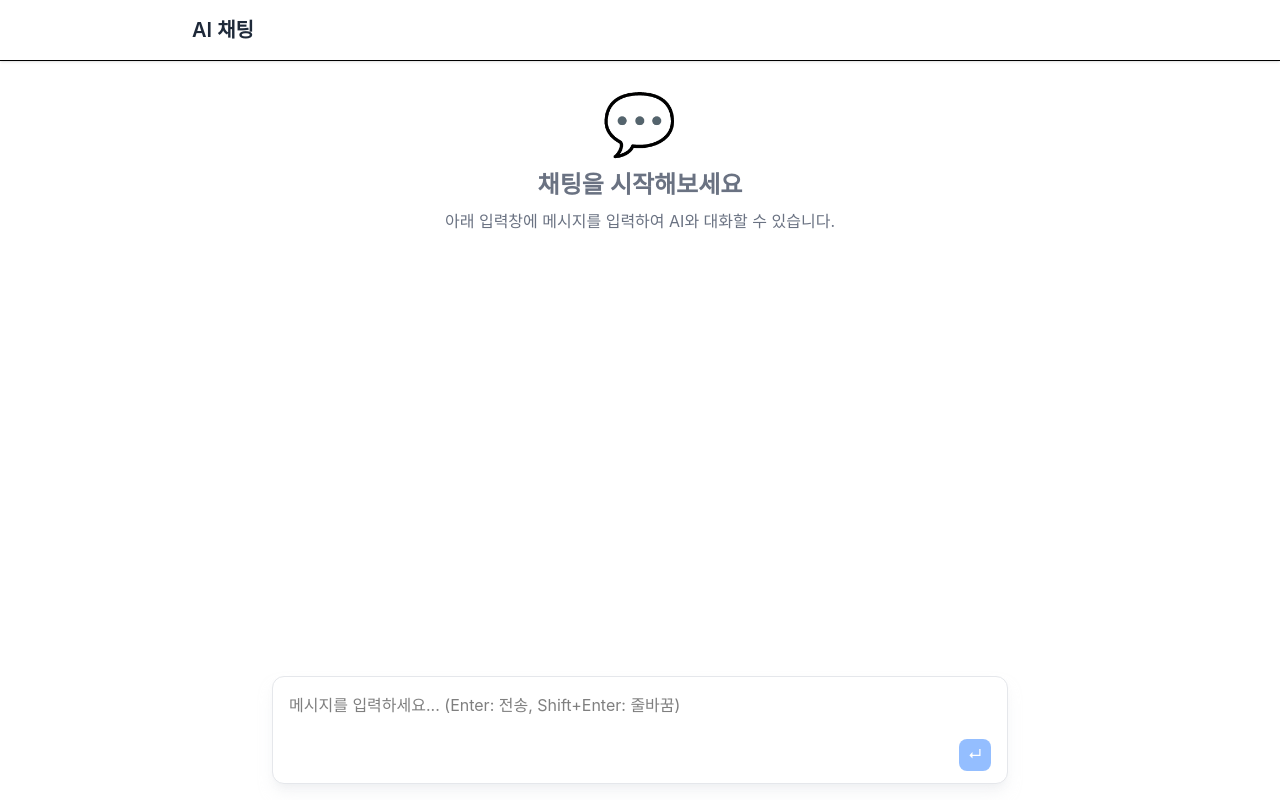
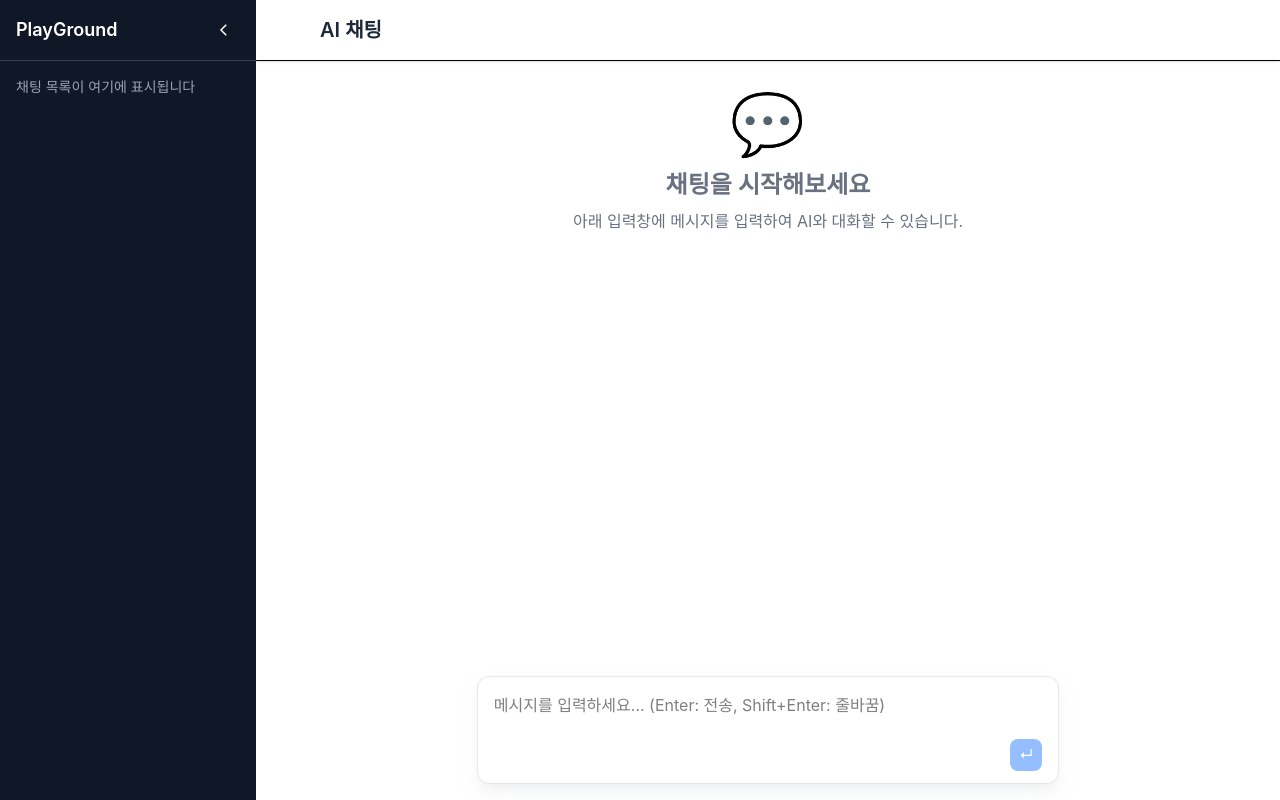
Before and after one commit to Jaeyoung9999/Semes_Playground_React, a React (Vite) app in the folder frontend/: page / in a window 1280 px wide. Built offline with nearby package versions, Linux system fonts and the light colour scheme.

Commit message:
[FEAT] 사이드바 헤더 컴포넌트화

```diff
--- /dev/null
+++ b/frontend/src/components/Header.tsx
@@ -0,0 +1,27 @@
+type HeaderProps = {
+  messagesCount: number;
+  onClearMessages: () => void;
+};
+
+export default function Header({
+  messagesCount,
+  onClearMessages,
+}: HeaderProps) {
+  return (
+    <header className="bg-white shadow-sm p-4 border-b sticky top-0 z-20">
+      <div className="max-w-4xl mx-auto flex items-center justify-between">
+        <h1 className="text-xl font-semibold text-gray-800">AI 채팅</h1>
+
+        {/* 채팅 초기화 버튼 */}
+        {messagesCount > 0 && (
+          <button
+            onClick={onClearMessages}
+            className="px-4 py-2 text-sm text-gray-600 hover:text-gray-800 hover:bg-gray-100 rounded-lg transition-colors"
+          >
+            채팅 초기화
+          </button>
+        )}
+      </div>
+    </header>
+  );
+}
--- /dev/null
+++ b/frontend/src/components/Sidebar.tsx
@@ -0,0 +1,68 @@
+type SidebarProps = {
+  isOpen: boolean;
+  onToggle: () => void;
+};
+
+export default function Sidebar({ isOpen, onToggle }: SidebarProps) {
+  return (
+    <div
+      className={`${isOpen ? 'w-64' : 'w-12'} transition-all duration-300 bg-gray-900 text-white flex flex-col fixed left-0 top-0 h-full z-30 overflow-hidden`}
+    >
+      {isOpen ? (
+        // 열린 사이드바
+        <div className="flex flex-col h-full min-w-64">
+          {/* 사이드바 헤더 */}
+          <div className="p-4 border-b border-gray-700 flex items-center justify-between">
+            <h2 className="text-lg font-semibold whitespace-nowrap">
+              PlayGround
+            </h2>
+            <button
+              onClick={onToggle}
+              className="p-1 hover:bg-gray-700 rounded-md transition-colors"
+              title="사이드바 닫기"
+            >
+              <svg
+                width="18"
+                height="18"
+                viewBox="0 0 24 24"
+                fill="none"
+                stroke="currentColor"
+                strokeWidth="2"
+              >
+                <path d="M11 19l-7-7 7-7" />
+              </svg>
+            </button>
+          </div>
+
+          {/* 사이드바 내용 */}
+          <div className="flex-1 p-4">
+            {/* 여기에 추후 채팅 목록이나 다른 컨텐츠 추가 */}
+            <div className="text-gray-400 text-sm whitespace-nowrap">
+              채팅 목록이 여기에 표시됩니다
+            </div>
+          </div>
+        </div>
+      ) : (
+        // 닫힌 사이드바 (얇은 바)
+        <div className="flex flex-col h-full items-center py-4">
+          <button
+            onClick={onToggle}
+            className="p-2 hover:bg-gray-700 rounded-md transition-colors"
+            title="사이드바 열기"
+          >
+            <svg
+              width="18"
+              height="18"
+              viewBox="0 0 24 24"
+              fill="none"
+              stroke="currentColor"
+              strokeWidth="2"
+            >
+              <path d="M13 5l7 7-7 7" />
+            </svg>
+          </button>
+        </div>
+      )}
+    </div>
+  );
+}
--- a/frontend/src/pages/ChatPage.tsx
+++ b/frontend/src/pages/ChatPage.tsx
@@ -1,6 +1,8 @@
 import { useEffect, useRef, useState } from 'react';
 import ChatDisplay from '@components/ChatDisplay';
 import ChatInput from '@components/ChatInput';
+import Header from '@components/Header';
+import Sidebar from '@components/Sidebar';
 import { useChatStore } from '@stores/ChatStore';
 
 // 메인 채팅 앱 컴포넌트
@@ -8,6 +10,7 @@ export default function ChatPage() {
   const { clearMessages, messages } = useChatStore();
   const messagesEndRef = useRef<HTMLDivElement>(null);
   const [shouldAutoScroll, setShouldAutoScroll] = useState(true);
+  const [sidebarOpen, setSidebarOpen] = useState(true);
 
   // 전체 화면 스크롤 위치 감지하여 자동 스크롤 여부 결정
   const handleScroll = () => {
@@ -47,23 +50,22 @@ export default function ChatPage() {
   };
 
   return (
-    <div className="flex flex-col min-h-screen">
+    <div className="flex min-h-screen">
+      {/* 사이드바 */}
+      <Sidebar
+        isOpen={sidebarOpen}
+        onToggle={() => setSidebarOpen(!sidebarOpen)}
+      />
+
+      {/* 메인 콘텐츠 */}
+      <div
+        className={`flex-1 flex flex-col ${sidebarOpen ? 'ml-64' : 'ml-12'} transition-all duration-300 min-h-screen`}
+      >
         {/* 헤더 */}
-      <header className="bg-white shadow-sm p-4 border-b sticky top-0 z-20">
-        <div className="max-w-4xl mx-auto flex items-center justify-between">
-          <h1 className="text-xl font-semibold text-gray-800">AI 채팅</h1>
-
-          {/* 채팅 초기화 버튼 */}
-          {messages.length > 0 && (
-            <button
-              onClick={clearMessages}
-              className="px-4 py-2 text-sm text-gray-600 hover:text-gray-800 hover:bg-gray-100 rounded-lg transition-colors"
-            >
-              채팅 초기화
-            </button>
-          )}
-        </div>
-      </header>
+        <Header
+          messagesCount={messages.length}
+          onClearMessages={clearMessages}
+        />
 
         {/* 채팅 표시 영역 */}
         <main className="flex-1">
@@ -105,5 +107,6 @@ export default function ChatPage() {
         {/* 스크롤을 맨 아래로 이동시키기 위한 참조 요소 */}
         <div ref={messagesEndRef} />
       </div>
+    </div>
   );
 }
```
Lines whose indentation alone changed are shown as unchanged.
